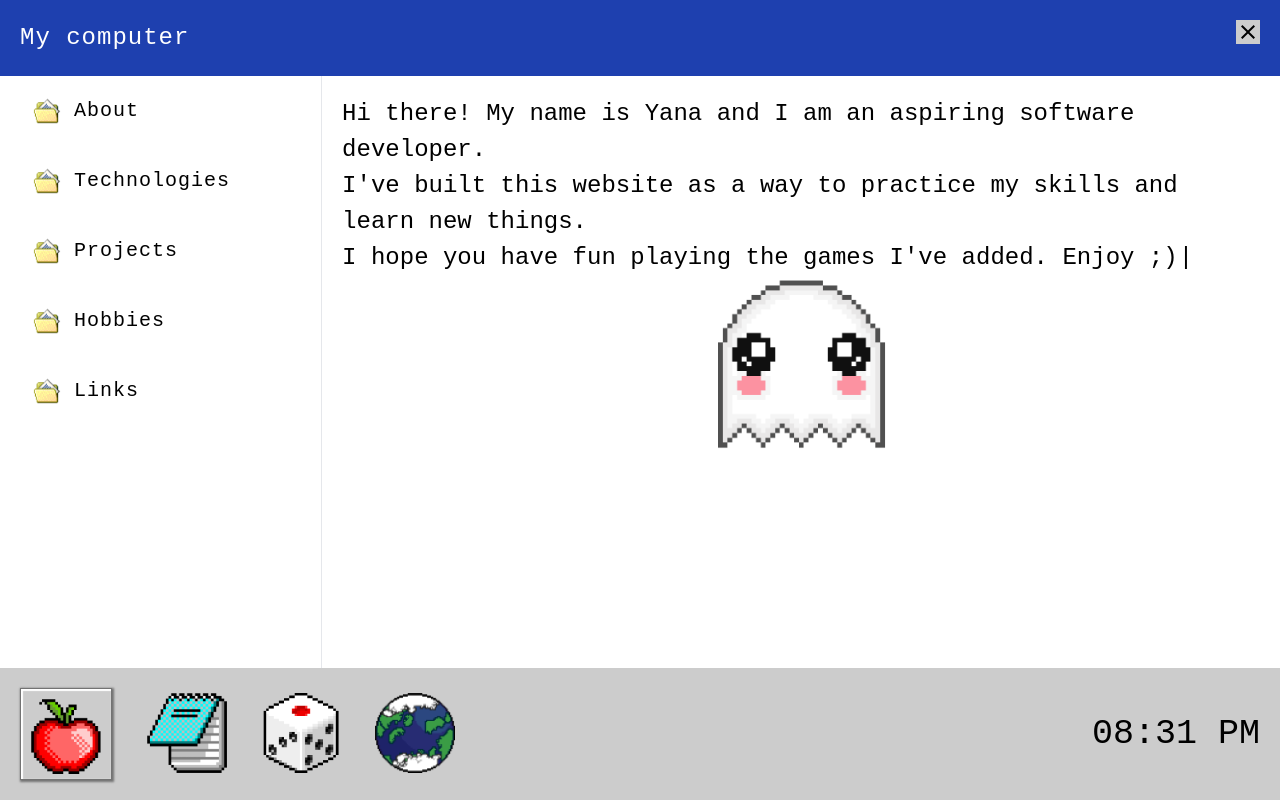
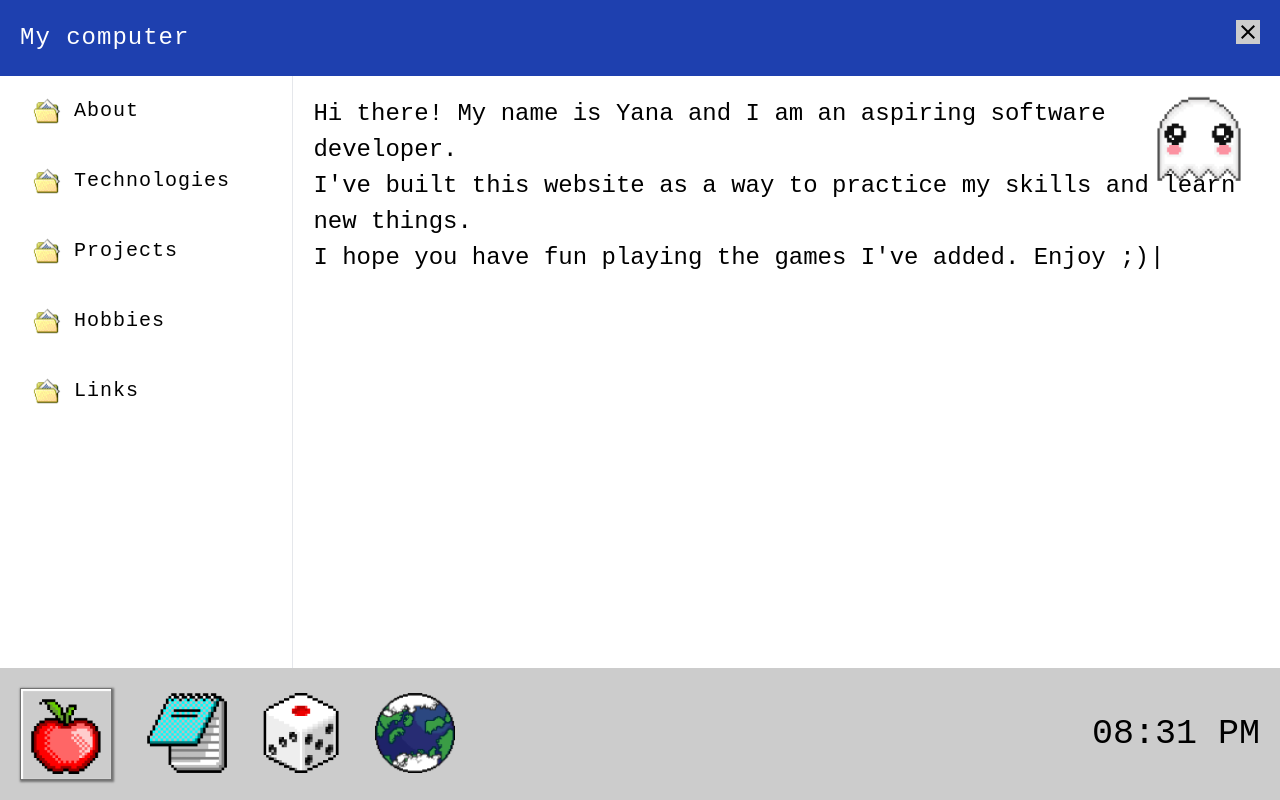
Before and after one commit to YanaKarpliuk/welcome-user-website, a React (Create React App) app: page /#/my-computer/about in a window 1280 px wide. Built offline with nearby package versions, Linux system fonts and the light colour scheme.

Commit message:
added event to img

```diff
--- a/package.json
+++ b/package.json
@@ -13,6 +13,7 @@
     "@types/react-dom": "^18.0.10",
     "react": "^18.2.0",
     "react-dom": "^18.2.0",
+    "react-image-follow": "^1.2.2",
     "react-player": "^2.11.0",
     "react-router-dom": "^6.6.1",
     "react-scripts": "5.0.1",
--- a/src/components/MyComputer/About.tsx
+++ b/src/components/MyComputer/About.tsx
@@ -1,9 +1,19 @@
 import ghost from "@images/ghost.gif";
 import Typewriter from "typewriter-effect";
+import { SyntheticEvent, useState } from "react";
 
 export default function About() {
+  const [left, setLeft] = useState(1148);
+  const [top, setTop] = useState(95);
+
+  function handleImageMovement(e: React.MouseEvent<HTMLElement, MouseEvent>) {
+    console.log(e);
+    setLeft(e.clientX);
+    setTop(e.clientY);
+  }
+
   return (
-    <section>
+    <section className="flex-1" onMouseMove={(e) => handleImageMovement(e)}>
       <Typewriter
         onInit={(typewriter) => {
           typewriter
@@ -20,8 +30,12 @@ export default function About() {
             .start();
         }}
       />
-
-      <img src={ghost} alt="ghost gif" className="h-[200px] mx-auto" />
+      <img
+        src={ghost}
+        alt="ghost gif"
+        style={{ left: `${left}px`, top: `${top}px` }}
+        className="absolute h-[100px] transition-ease duration-[1000ms]"
+      />
     </section>
   );
 }
--- a/src/pages/MyComputer.tsx
+++ b/src/pages/MyComputer.tsx
@@ -28,7 +28,7 @@ export default function MyComputer() {
             );
           })}
         </ul>
-        <div className="p-[20px] text-[24px]">
+        <div className="p-[20px] text-[24px] w-[100vw] flex items-stretch">
           <Outlet />
         </div>
       </div>
```
Also changed, not shown: src/index.css (line endings or trailing spaces), 1 other file (tests, documents, lock files or other folders).
